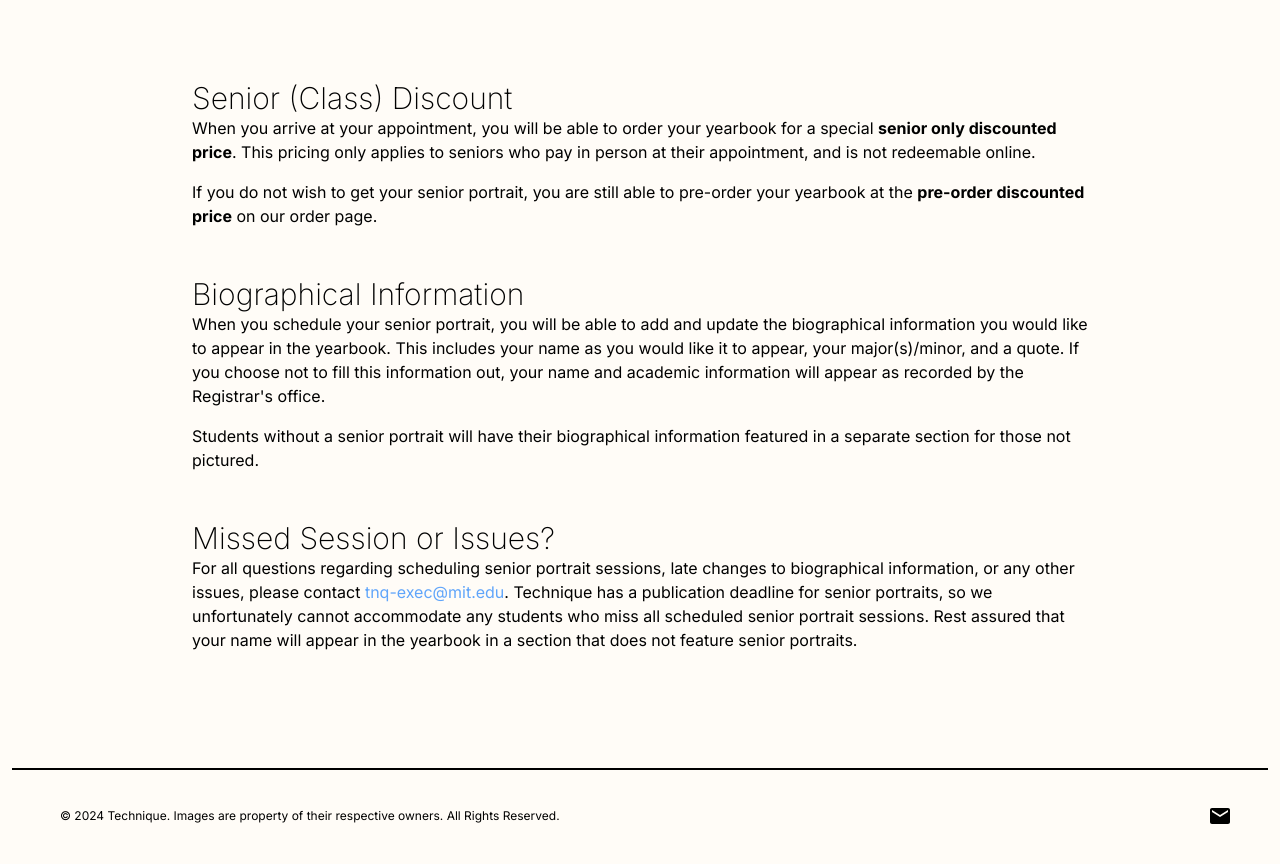
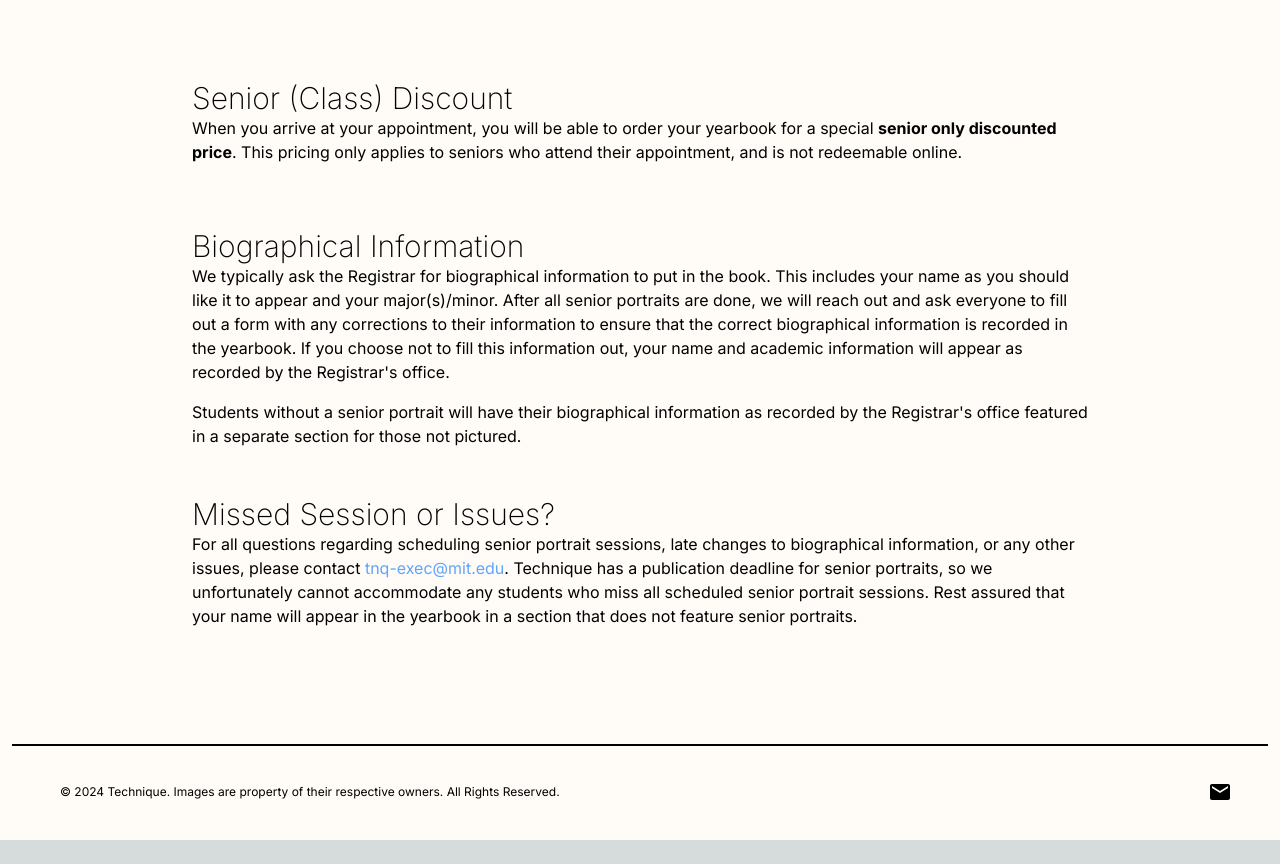
Before and after one commit to MIT-Technique/Technique-Website, a Next.js app: page /seniors in a window 1280 px wide. Shown: the part 1228-2092 px from the top of the page. After the commit the page ends 2068 px from the top, so only its background shows below. Built offline with nearby package versions, Linux system fonts and the light colour scheme.

Commit message:
Updated some things

```diff
--- a/src/app/about/page.jsx
+++ b/src/app/about/page.jsx
@@ -68,8 +68,7 @@ function page() {
 
               <div className="space-y-2">
                 <p>
-                  We hold regular meetings at 3pm on Saturday in the riverside
-                  lounge of Walker Memorial. Anyone is welcome to attend. We
+                  We hold regular meetings at 12pm on Saturday in 4-253. Anyone is welcome to attend. We
                   have photographic equipment for borrowing and often teach
                   various photography and design related seminars at this time.
                 </p>
--- a/src/app/seniors/page.jsx
+++ b/src/app/seniors/page.jsx
@@ -113,13 +113,13 @@ function page() {
                   When you arrive at your appointment, you will be able to order
                   your yearbook for a special{" "}
                   <b>senior only discounted price</b>. This pricing only applies
-                  to seniors who pay in person at their appointment, and is not
-                  redeemable online.
+                  to seniors who attend their appointment, and is not redeemable
+                  online.
                 </p>
                 <p>
-                  If you do not wish to get your senior portrait, you are still
+                  {/* If you do not wish to get your senior portrait, you are still
                   able to pre-order your yearbook at the{" "}
-                  <b>pre-order discounted price</b> on our order page.
+                  <b>pre-order discounted price</b> on our order page. */}
                 </p>
                 {/* Set final prices
                 <p>
@@ -140,17 +140,26 @@ function page() {
               <h2 className="text-left">Biographical Information</h2>
               <div>
                 <p>
-                  When you schedule your senior portrait, you will be able to
+                  We typically ask the Registrar for biographical information to
+                  put in the book. This includes your name as you should like it
+                  to appear and your major(s)/minor. After all senior portraits
+                  are done, we will reach out and ask everyone to fill out a
+                  form with any corrections to their information to ensure that
+                  the correct biographical information is recorded in the
+                  yearbook. If you choose not to fill this information out, your
+                  name and academic information will appear as recorded by the
+                  Registrar&apos;s office.
+                  {/* When you schedule your senior portrait, you will be able to
                   add and update the biographical information you would like to
                   appear in the yearbook. This includes your name as you would
                   like it to appear, your major(s)/minor, and a quote. If you
                   choose not to fill this information out, your name and
                   academic information will appear as recorded by the
-                  Registrar&apos;s office.
+                  Registrar&apos;s office. */}
                 </p>
                 <p>
                   Students without a senior portrait will have their
-                  biographical information featured in a separate section for
+                  biographical information as recorded by the Registrar&apos;s office featured in a separate section for
                   those not pictured.
                 </p>
               </div>
```
